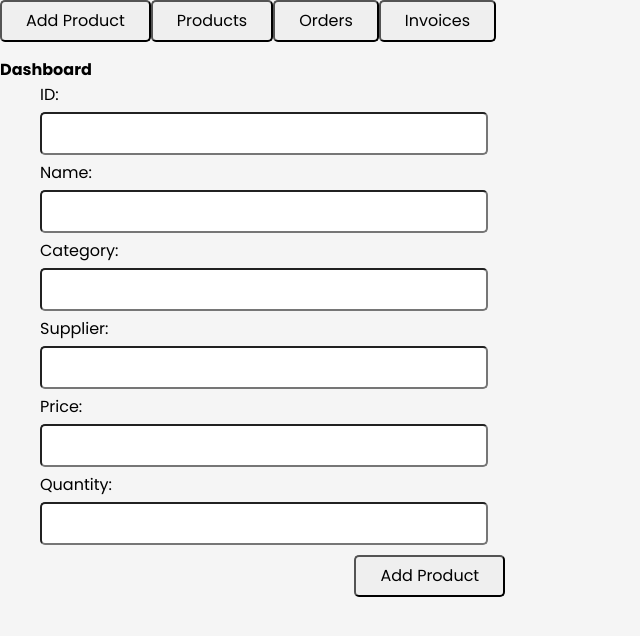
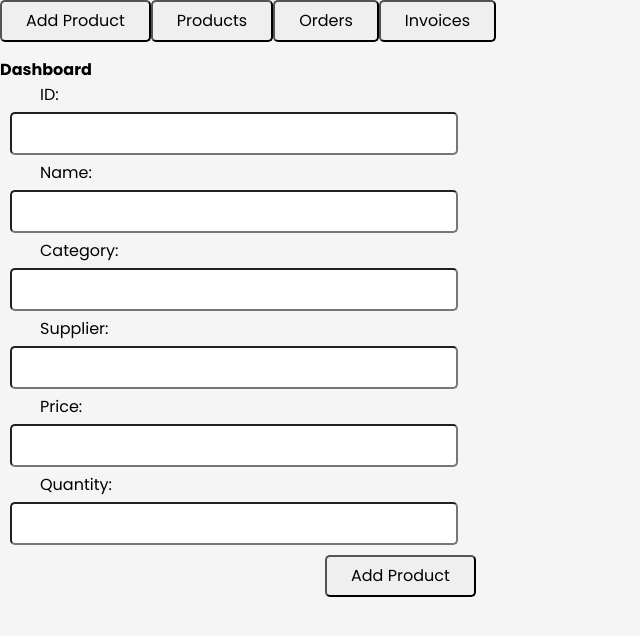
Before and after one commit to Heyitsmacoy/SCM, a React (Create React App) app in the folder frontend/: page /dashboard in a window 1280 px wide. Shown: the top 636 px of the page, without its empty margins (0-640 px from the left). Built offline with nearby package versions, Linux system fonts and the light colour scheme.

Commit message:
UI adjusted

```diff
--- a/frontend/src/styles/index.scss
+++ b/frontend/src/styles/index.scss
@@ -61,7 +61,7 @@ body,
 
 input {
   margin: 5px;
-  margin-left: 40px;
+  margin-left: 10px;
   width: 35vw;
   padding: 7px;
   border-radius: 5px;
@@ -84,7 +84,7 @@ label {
 }
 
 .AddproductBtn {
-  margin-left: 27.3%;
+  margin-left: 25%;
   position: fixed;
   padding: 5px;
   display: flex;
```
